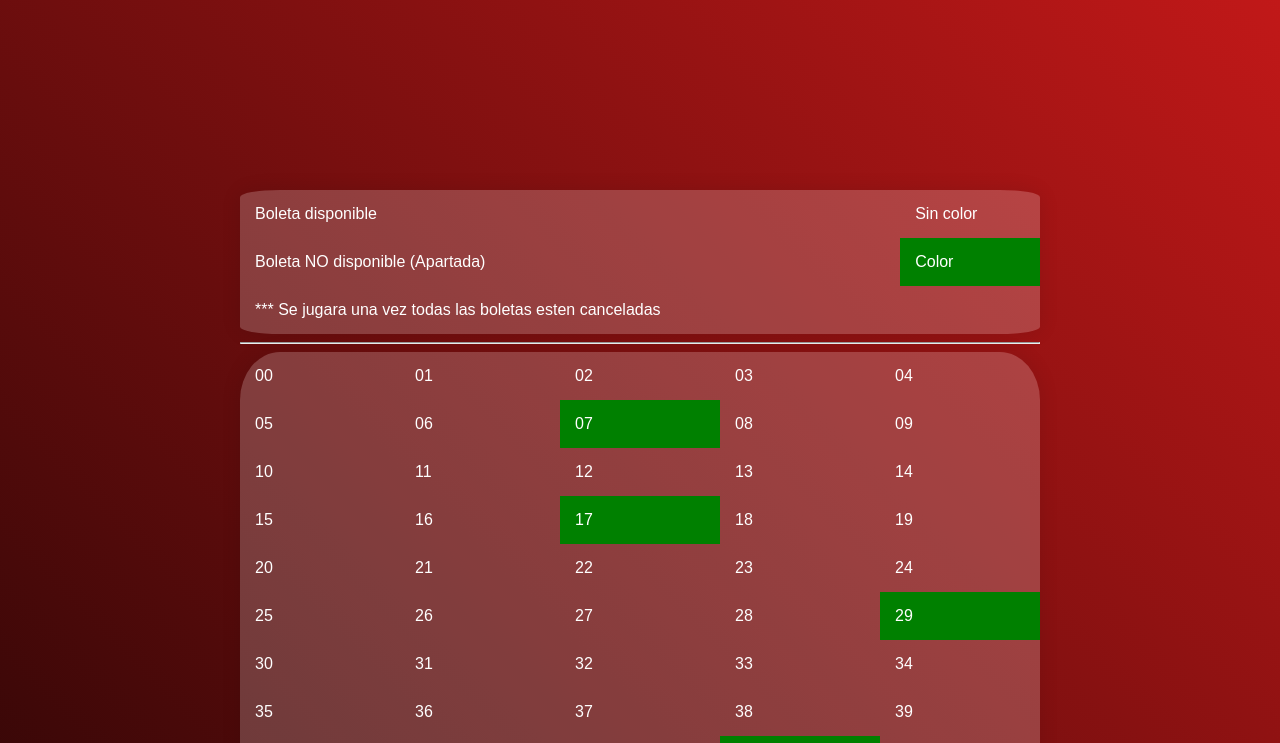
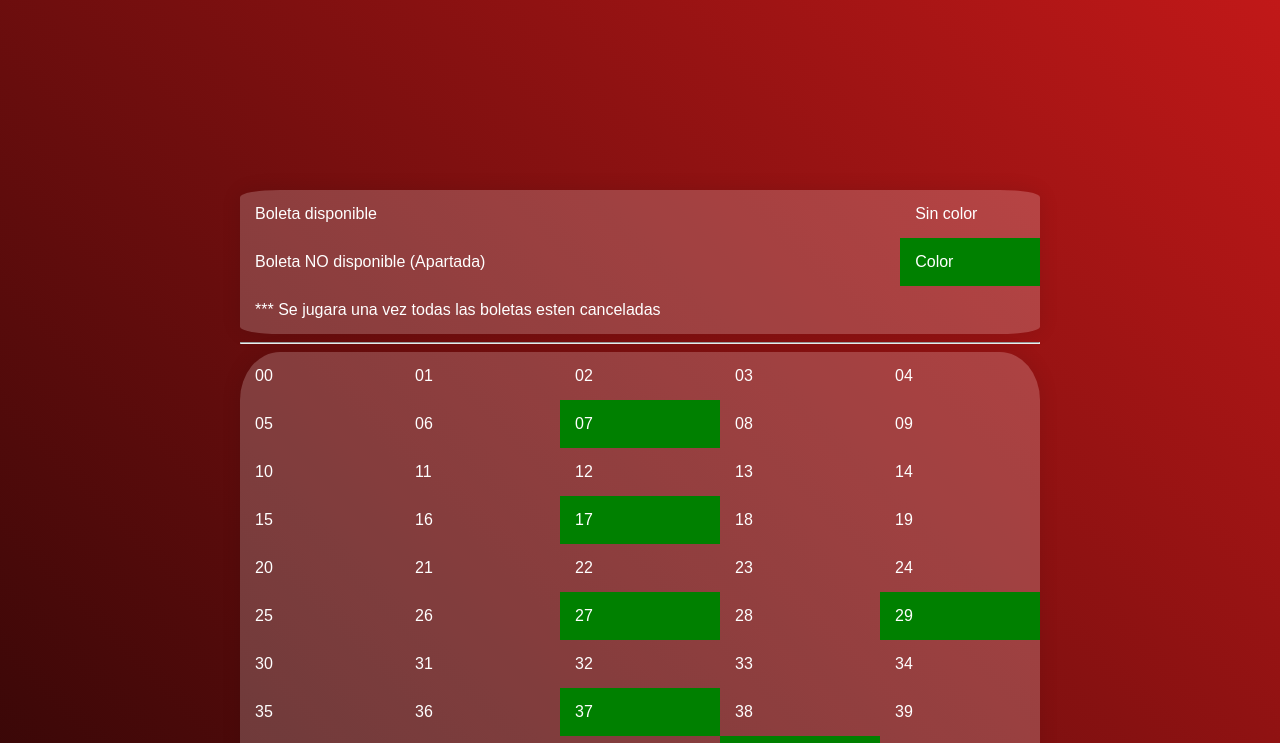
Before and after one commit to Davidpardo15/Rifa, a plain HTML site: page index.htm in a window 1280 px wide. Shown: the part 209-952 px from the top of the page. Drawn offline with Linux system fonts and the light colour scheme.

Commit message:
Actualizar index.htm

```diff
--- a/index.htm
+++ b/index.htm
@@ -69,7 +69,7 @@
                 <tr>
                     <td class="">25</td>
                     <td class="">26</td>
-                    <td class="">27</td>
+                    <td class="ven">27</td>
                     <td class="">28</td>
                     <td class="ven">29</td>
                 </tr>
@@ -83,7 +83,7 @@
                 <tr>
                     <td class="">35</td>
                     <td class="">36</td>
-                    <td class="">37</td>
+                    <td class="ven">37</td>
                     <td class="">38</td>
                     <td class="">39</td>
                 </tr>
```
